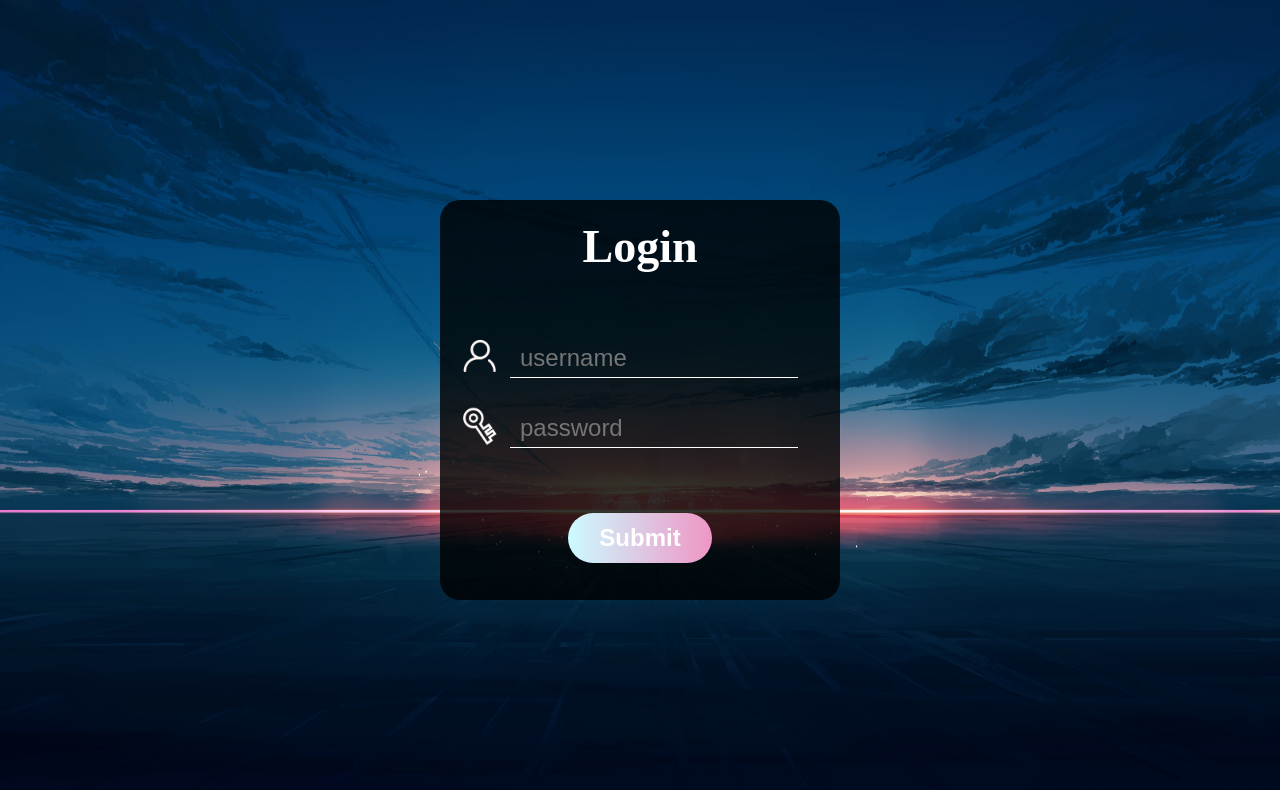
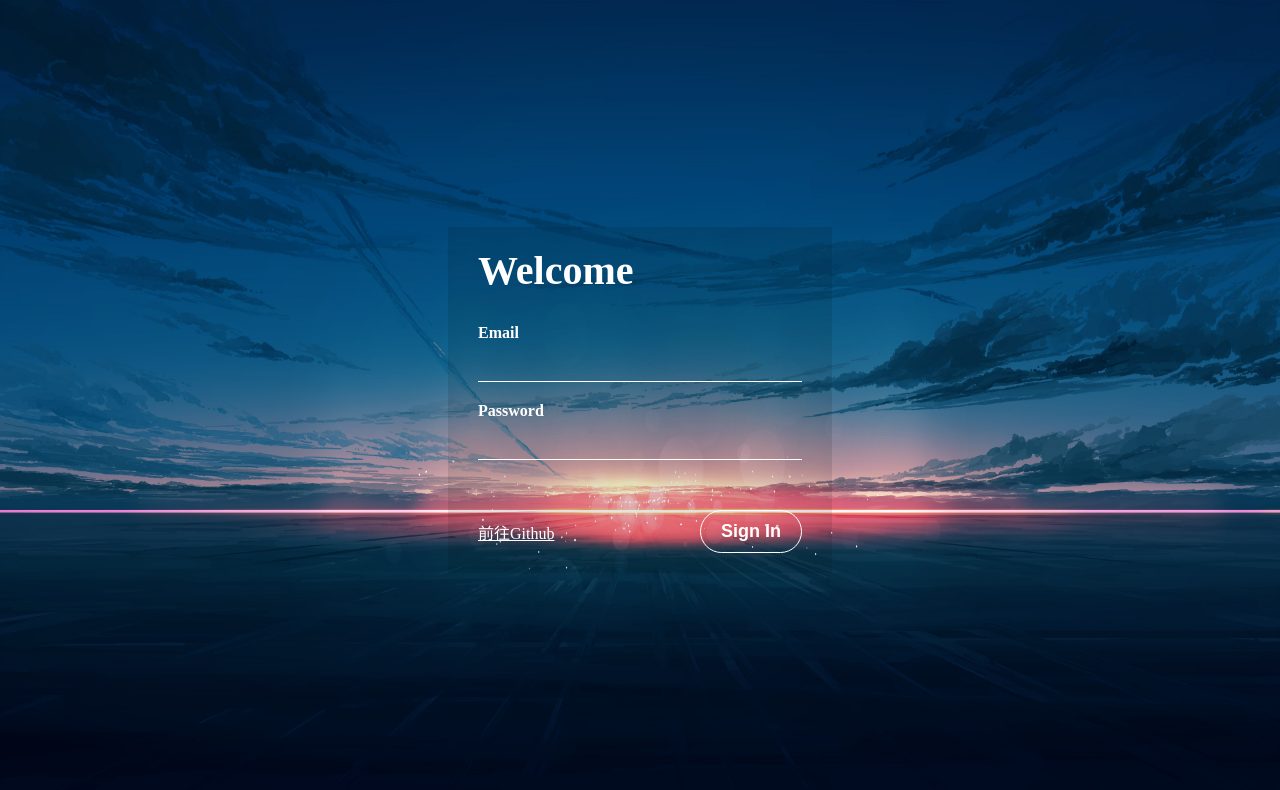
Before and after one commit to AIR-ZRB/backstage-system, a Vue app: page /#/login in a window 1280 px wide. Shown: the top 790 px of the page. Built offline with nearby package versions, Linux system fonts and the light colour scheme.

Commit message:
增加全局scss，修改登录Ui

```diff
--- a/package.json
+++ b/package.json
@@ -23,7 +23,7 @@
     "babel-eslint": "^10.1.0",
     "eslint": "^6.7.2",
     "eslint-plugin-vue": "^6.2.2",
-    "sass-loader": "^8.0.2",
+    "sass-loader": "^10.0.2",
     "vue-template-compiler": "^2.6.11"
   },
   "eslintConfig": {
--- /dev/null
+++ b/src/assets/css/base.scss
@@ -0,0 +1,6 @@
+@mixin flex-layout($x: none, $y: none, $wrap: none) {
+    display: flex;
+    justify-content: $x;
+    align-items: $y;
+    flex-wrap: $wrap;
+}
--- a/src/views/login.vue
+++ b/src/views/login.vue
@@ -1,36 +1,25 @@
 <template>
     <div class="login-container">
         <div class="login-box">
-            <h1>Login</h1>
+            <h1>Welcome</h1>
 
             <!-- 输入框 -->
             <div method="post" class="login-input">
-                <p>
-                    <label for="username">
-                        <img src="../assets/icons/username.png" alt="" />
-                    </label>
-                    <input
-                        type="text"
-                        placeholder="username"
-                        v-model="userName"
-                    />
-                </p>
-                <p>
-                    <label for="password">
-                        <img src="../assets/icons/password.png" alt="" />
-                    </label>
-                    <input
-                        type="password"
-                        placeholder="password"
-                        v-model="passWord"
-                        @keydown.enter="login"
-                    />
-                </p>
+                <p>Email</p>
+                <input type="text" v-model="userName" />
+
+                <p>Password</p>
+                <input
+                    type="password"
+                    v-model="passWord"
+                    @keydown.enter="login"
+                />
             </div>
 
             <!-- 登录按钮 -->
             <div class="login-button">
-                <button @click="login">Submit</button>
+                <a href="https://github.com/AIR-ZRB/backstage-system">前往Github</a>
+                <button @click="login">Sign In</button>
             </div>
         </div>
     </div>
@@ -67,39 +56,35 @@ export default {
 .login-container {
     width: 100%;
     height: 100%;
-    display: flex;
-    justify-content: center;
-    align-items: center;
+
+    @include flex-layout(center, center);
     background-image: url(../assets/picture/login_background.jpg);
     background-size: 100% 100%;
 
     .login-box {
-        width: 400px;
-        height: 400px;
-        background: rgba(0, 0, 0, 0.8);
-        border-radius: 20px;
-        padding: 20px;
+        box-sizing: border-box;
+        background: rgba(0, 0, 0, 0.1);
+        padding: 20px 30px;
+        width: 30%;
 
         h1 {
             color: #fff;
-            text-align: center;
-            font-size: 46px;
+            // text-align: center;
+            font-size: 40px;
         }
 
         // 页面的输入框
         .login-input {
-            width: 100%;
-            display: flex;
-            justify-content: center;
-            align-items: center;
-            flex-wrap: wrap;
-            margin-top: 50px;
+            // width: 40%;
+            @include flex-layout(none, center, wrap);
+            margin-top: 30px;
 
             p {
-                // width: 100%;
-                display: flex;
-                align-items: center;
-                height: 70px;
+                width: 100%;
+                font-weight: 700;
+                color: #fff;
+                @include flex-layout(none, center);
+                // margin-top: 10px;
             }
 
             img {
@@ -109,10 +94,11 @@ export default {
             }
             input {
                 border: 0;
-                width: 80%;
+                width: 100%;
                 height: 40px;
-                font-size: 24px;
-                padding: 0 10px;
+                font-size: 20px;
+                // padding: 0 10px;
+                margin: 0 0 20px 0;
                 border-bottom: 1px solid #fff;
                 background: transparent;
                 color: #fff;
@@ -123,20 +109,24 @@ export default {
         // 提交按钮
         .login-button {
             width: 100%;
-            display: flex;
-            justify-content: center;
-            margin-top: 50px;
+            margin-top: 30px;
+            @include flex-layout(space-between, center);
+
+			a {
+				color: #fff;
+			}
+
             button {
-                width: 40%;
-                height: 50px;
                 border: 0;
-                border-radius: 25px;
-                background-image: linear-gradient(to right, #ccfbff, #ef96c5);
                 outline: none;
                 cursor: pointer;
-                font-size: 24px;
+                font-size: 18px;
                 font-weight: 700;
                 color: #fff;
+                background: transparent;
+                padding: 10px 20px;
+                border: 1px solid #fff;
+                border-radius: 50px;
             }
         }
     }
--- a/vue.config.js
+++ b/vue.config.js
@@ -1,4 +1,12 @@
 
 module.exports = {
-    publicPath: "./"
+    // publicPath: "./",
+    css: {
+        sourceMap: false,
+        loaderOptions: {
+            scss: {
+                additionalData: `@import "~@/assets/css/base.scss";`,
+            },
+        },
+    },
 }
```
Also changed, not shown: 1 other file (tests, documents, lock files or other folders).
